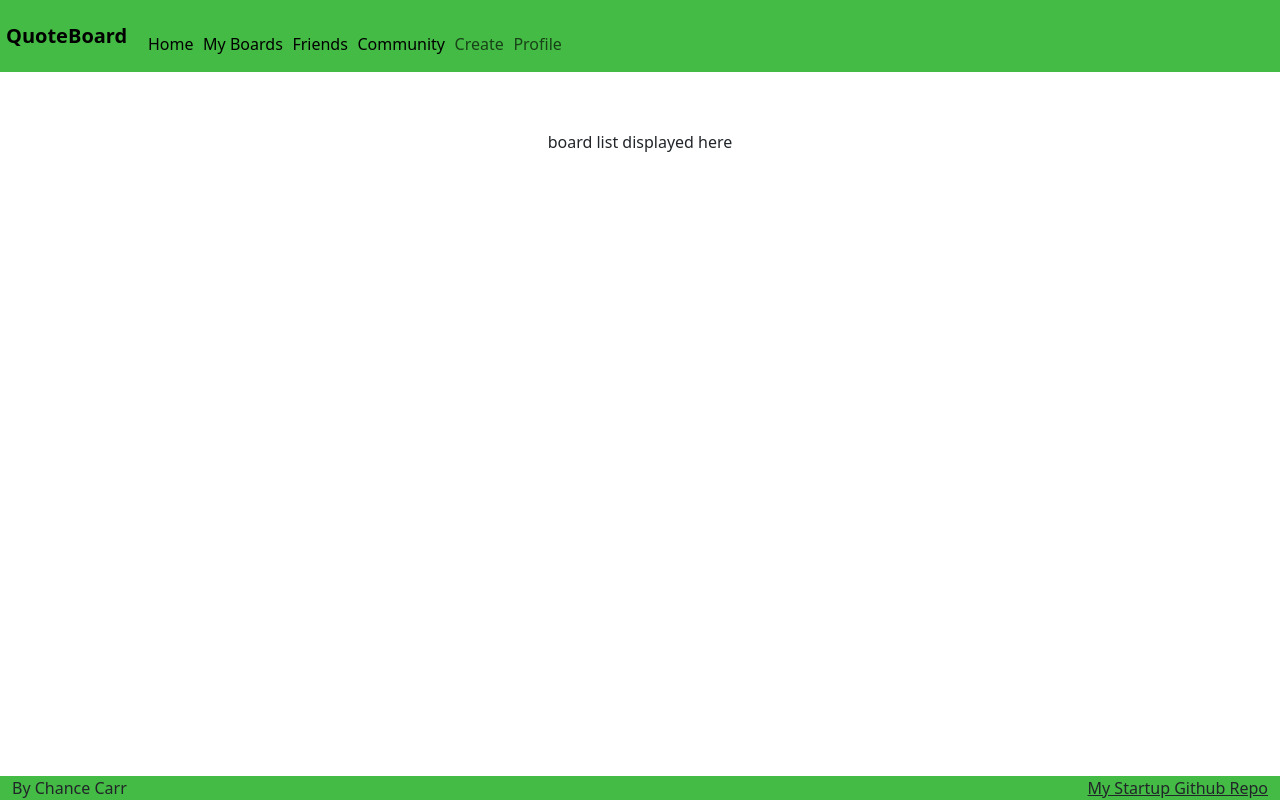
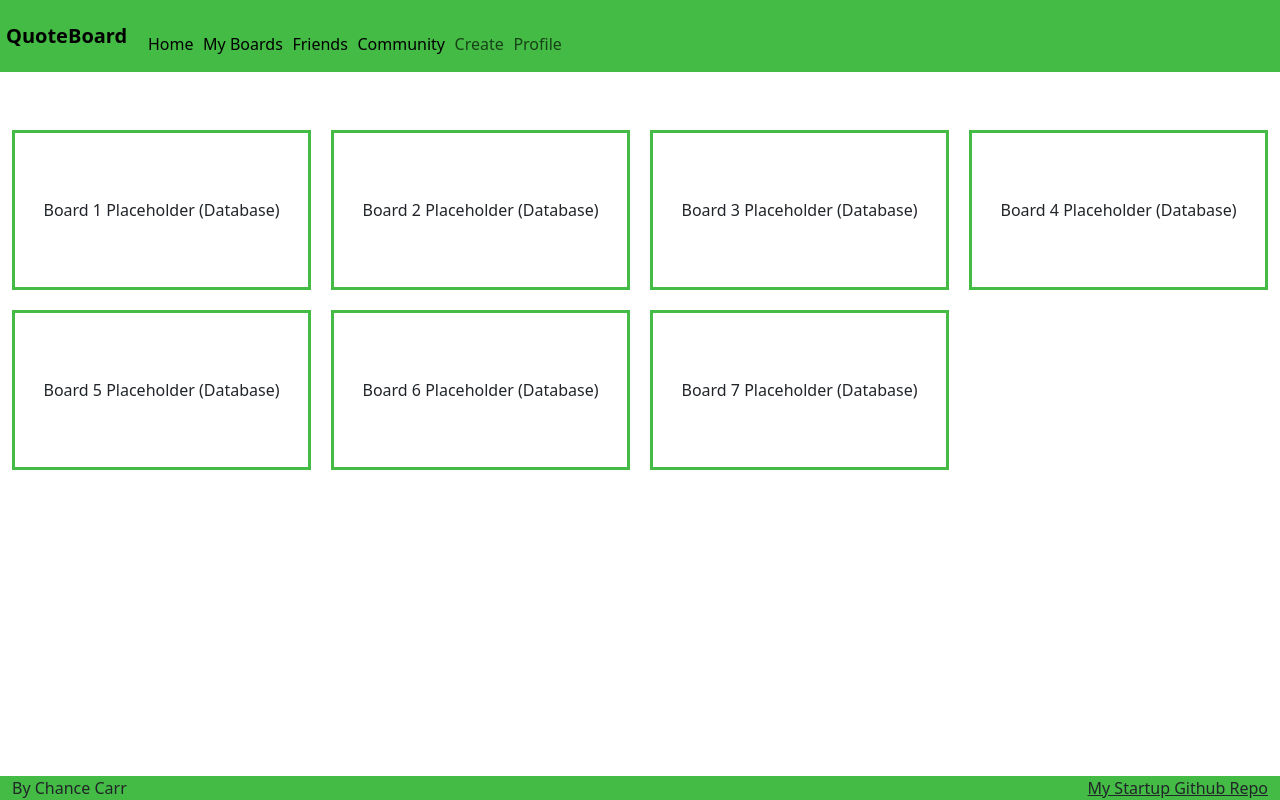
Before and after one commit to ccarr16-byu/startup, a React (Vite) app: page /listBoards in a window 1280 px wide. Built offline with nearby package versions, Linux system fonts and the light colour scheme.

Commit message:
Convert to React components

```diff
--- a/login.html
+++ b/login.html
@@ -71,7 +71,6 @@
                     Praesent tincidunt tellus et aliquam lobortis. Curabitur a hendrerit ipsum. Vivamus porttitor augue sed justo ultricies dapibus. Praesent ante tellus, vestibulum id urna sit amet, tincidunt tincidunt libero. Morbi varius, lacus scelerisque euismod dignissim, nunc mi imperdiet lectus, non tincidunt odio nisl sit amet ligula. Sed ex elit, vulputate eget placerat commodo, lacinia a turpis. Etiam sodales urna turpis, vel maximus eros pretium quis. Praesent aliquam molestie neque non gravida. Aliquam sed mollis nisi, quis posuere nibh.
                 </p>
             </div>
-            <hr>
         </main>
 
         <footer class="fixed-bottom">
--- a/src/app.css
+++ b/src/app.css
@@ -14,7 +14,7 @@ main {
     flex-direction: column;
     align-items: center;
     padding: 50px;
-    justify-items: space-around;
+    justify-content: space-around;
 }
 
 menu {
--- a/board_menu.css
+++ b/src/board/board.css
@@ -1,11 +1,11 @@
-main {
+#mainBoard {
     display: grid;
     grid-template-columns: repeat(auto-fit, minmax(250px, 1fr));
     grid-auto-rows: repeat(3, 1fr);
     gap: 20px;
 }
 
-main div {
+#mainBoard div {
     border: 3px solid #4B4;
     width: 100%;
     height: 100%;
--- a/src/board/board.jsx
+++ b/src/board/board.jsx
@@ -1,8 +1,10 @@
 import React from 'react';
+import 'bootstrap/dist/css/bootstrap.min.css';
+import './board.css';
 
 export function Board() {
   return (
-    <main className="container-fluid text-center">
+    <main className="container-fluid text-center" id="mainBoard">
       <div>board displayed here</div>
     </main>
   );
--- /dev/null
+++ b/src/listBoards/listBoards.css
@@ -0,0 +1,15 @@
+#boardList {
+    display: grid;
+    grid-template-columns: repeat(auto-fit, minmax(250px, 1fr));
+    grid-template-rows: repeat(3, 1fr);
+    gap: 20px;
+}
+
+#boardList div {
+    border: 3px solid #4B4;
+    width: 100%;
+    height: 100%;
+    display: flex;
+    justify-content: center;
+    align-items: center;
+}
--- a/src/listBoards/listBoards.jsx
+++ b/src/listBoards/listBoards.jsx
@@ -1,9 +1,31 @@
 import React from 'react';
+import 'bootstrap/dist/css/bootstrap.min.css';
+import './listBoards.css';
 
 export function ListBoards() {
   return (
-    <main className="container-fluid text-center">
-      <div>board list displayed here</div>
+    <main className="container-fluid text-center" id="boardList">
+        <div>
+            Board 1 Placeholder (Database)
+        </div>
+        <div>
+            Board 2 Placeholder (Database)
+        </div>
+        <div>
+            Board 3 Placeholder (Database)
+        </div>
+        <div>
+            Board 4 Placeholder (Database)
+        </div>
+        <div>
+            Board 5 Placeholder (Database)
+        </div>
+        <div>
+            Board 6 Placeholder (Database)
+        </div>
+        <div>
+            Board 7 Placeholder (Database)
+        </div>
     </main>
   );
 }
--- a/src/login/login.jsx
+++ b/src/login/login.jsx
@@ -1,9 +1,39 @@
 import React from 'react';
+import 'bootstrap/dist/css/bootstrap.min.css';
 
 export function Login() {
   return (
-    <main className="container-fluid text-center">
-      <div>login displayed here</div>
-    </main>
+    <main className="container-fluid">
+            <div className="text-center">
+                <h1>Welcome!</h1>
+                <form method="get" action="userBoards.html">
+                <div className="input-group mb-3">
+                    <span className="input-group-text">@</span>
+                    <input className="form-control" type="text" placeholder="your@email.com" />
+                </div>
+                <div className="input-group mb-3">
+                    <span className="input-group-text">🔒</span>
+                    <input className="form-control" type="password" placeholder="password" />
+                </div>
+                <button type="submit" className="btn btn-primary">Login</button>
+                <button type="submit" className="btn btn-secondary">Create</button>
+                </form>
+            </div>
+
+            <div>
+                <h4>What is QuoteBoard?</h4>
+                <p>
+                    Lorem ipsum dolor sit amet, consectetur adipiscing elit. Etiam lacinia vulputate ultricies. Fusce posuere leo id nisl volutpat, ac laoreet sem dapibus. Aenean nec feugiat lorem, vitae porttitor urna. Sed non eleifend nisl. Maecenas ut erat sit amet magna luctus eleifend. Cras odio leo, malesuada at ipsum eget, fringilla varius sem. Vestibulum lacinia ipsum ac velit efficitur, sed tempor ipsum sodales. Nunc interdum ut urna in elementum. Maecenas convallis semper ligula quis commodo. Nullam vehicula eu magna vel gravida. Lorem ipsum dolor sit amet, consectetur adipiscing elit.
+                </p>
+                <h4>How does it work?</h4>
+                <p>
+                    Aenean rutrum fermentum dui condimentum consequat. Cras convallis, sapien at blandit lobortis, ex nulla feugiat quam, eu convallis nisi libero ut libero. Etiam sed rutrum felis, in tincidunt sapien. Aenean eu velit rhoncus, porttitor augue ut, finibus magna. Morbi magna mi, bibendum sit amet felis vitae, ultricies consequat velit. Duis ornare scelerisque enim, et porta metus laoreet a. Maecenas a dolor vehicula quam pretium ornare. Aliquam vitae nulla nibh. Nullam blandit nunc nec metus euismod, vulputate consequat lectus dignissim.
+                </p>
+                <h4>How do I get started?</h4>
+                <p>
+                    Praesent tincidunt tellus et aliquam lobortis. Curabitur a hendrerit ipsum. Vivamus porttitor augue sed justo ultricies dapibus. Praesent ante tellus, vestibulum id urna sit amet, tincidunt tincidunt libero. Morbi varius, lacus scelerisque euismod dignissim, nunc mi imperdiet lectus, non tincidunt odio nisl sit amet ligula. Sed ex elit, vulputate eget placerat commodo, lacinia a turpis. Etiam sodales urna turpis, vel maximus eros pretium quis. Praesent aliquam molestie neque non gravida. Aliquam sed mollis nisi, quis posuere nibh.
+                </p>
+            </div>
+        </main>
   );
 }
--- a/profile.css
+++ b/src/profile/profile.css
@@ -1,11 +1,11 @@
-main {
+#profile-main {
     display: grid;
     grid-template-columns: 1fr;
     grid-auto-rows: 1fr 3fr;
     gap: 20px;
 }
 
-main div {
+#profile-main div {
     border: 3px solid #4B4;
     width: 100%;
     height: 100%;
@@ -19,7 +19,15 @@ main div {
     grid-template-columns: 1fr 1fr;
 }
 
-.btn-secondary {
+#friend_requests {
+    display: grid;
+}
+
+#friend_list {
+    display: grid;
+}
+
+#profile-main .btn-secondary {
     color: #B44 !important;
     border-color: #B44 !important;
 }
--- a/src/profile/profile.jsx
+++ b/src/profile/profile.jsx
@@ -1,9 +1,114 @@
 import React from 'react';
+import Table from 'react-bootstrap/Table';
+import './profile.css';
 
 export function Profile() {
   return (
-    <main className="container-fluid text-center">
-      <div>profile displayed here</div>
-    </main>
+    <main className="container-fluid" id="profile-main">
+            <div className="text-center">
+                <h3><em>Hi, User!</em></h3>
+                <img src="https://cdn.britannica.com/72/45872-050-10F6A603/Green-frog.jpg" width="100px" />
+            </div>
+
+            <div className="container-fluid" id="friend_info">
+                <div className="container-fluid" id="friend_requests">
+                    <h2>Friend Requests</h2>
+                    <Table className="table table-hover">
+                        <thead>
+                            <tr>
+                                <th scope="col">User</th>
+                                <th scope="col">Options</th>
+                            </tr>
+                        </thead>
+
+                        <tbody>
+                            <tr>
+                                <td>
+                                    User 1 <img src="https://cdn.britannica.com/72/45872-050-10F6A603/Green-frog.jpg" width="50px" />
+                                </td>
+                                <td>
+                                    <button type="submit" className="btn btn-primary">Accept</button>
+                                    <button type="submit" className="btn btn-secondary">Reject</button>
+                                </td>
+                            </tr>
+                            <tr>
+                                <td>
+                                    User 2 <img src="https://cdn.britannica.com/72/45872-050-10F6A603/Green-frog.jpg" width="50px" />
+                                </td>
+                                <td>
+                                    <button type="submit" className="btn btn-primary">Accept</button>
+                                    <button type="submit" className="btn btn-secondary">Reject</button>
+                                </td>
+                            </tr>
+                            <tr>
+                                <td>
+                                    User 3 <img src="https://cdn.britannica.com/72/45872-050-10F6A603/Green-frog.jpg" width="50px" />
+                                </td>
+                                <td>
+                                    <button type="submit" className="btn btn-primary">Accept</button>
+                                    <button type="submit" className="btn btn-secondary">Reject</button>
+                                </td>
+                            </tr>
+                            <tr>
+                                <td>
+                                    User 4 <img src="https://cdn.britannica.com/72/45872-050-10F6A603/Green-frog.jpg" width="50px" />
+                                </td>
+                                <td>
+                                    <button type="submit" className="btn btn-primary">Accept</button>
+                                    <button type="submit" className="btn btn-secondary">Reject</button>
+                                </td>
+                            </tr>
+                        </tbody>
+                    </Table>
+                </div>
+
+                <div className="container-fluid" id="friend_list">
+                    <h2>Friend List</h2>
+                    <Table className="table table-hover">
+                        <thead>
+                            <tr>
+                                <th scope="col">Friend</th>
+                                <th scope="col">Options</th>
+                            </tr>
+                        </thead>
+
+                        <tbody>
+                            <tr>
+                                <td>
+                                    Friend 1 <img src="https://cdn.britannica.com/72/45872-050-10F6A603/Green-frog.jpg" width="50px" />
+                                </td>
+                                <td>
+                                    <button type="submit" className="btn btn-secondary">Unfriend</button>
+                                </td>
+                            </tr>
+                            <tr>
+                                <td>
+                                    Friend 2 <img src="https://cdn.britannica.com/72/45872-050-10F6A603/Green-frog.jpg" width="50px" />
+                                </td>
+                                <td>
+                                    <button type="submit" className="btn btn-secondary">Unfriend</button>
+                                </td>
+                            </tr>
+                            <tr>
+                                <td>
+                                    Friend 3 <img src="https://cdn.britannica.com/72/45872-050-10F6A603/Green-frog.jpg" width="50px" />
+                                </td>
+                                <td>
+                                    <button type="submit" className="btn btn-secondary">Unfriend</button>
+                                </td>
+                            </tr>
+                            <tr>
+                                <td>
+                                    Friend 4 <img src="https://cdn.britannica.com/72/45872-050-10F6A603/Green-frog.jpg" width="50px" />
+                                </td>
+                                <td>
+                                    <button type="submit" className="btn btn-secondary">Unfriend</button>
+                                </td>
+                            </tr>
+                        </tbody>
+                    </Table>
+                </div>
+            </div>
+        </main>
   );
 }
```
